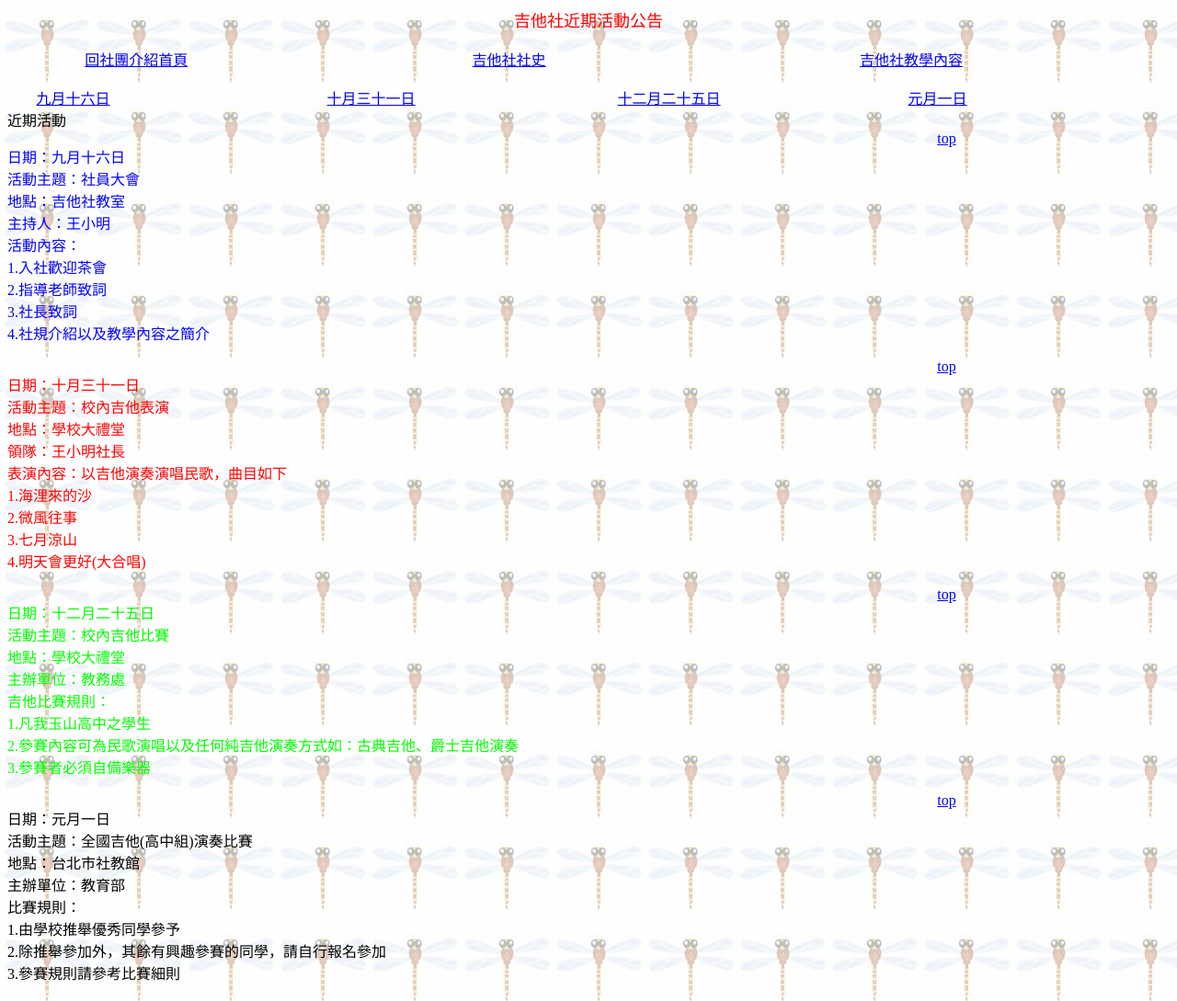
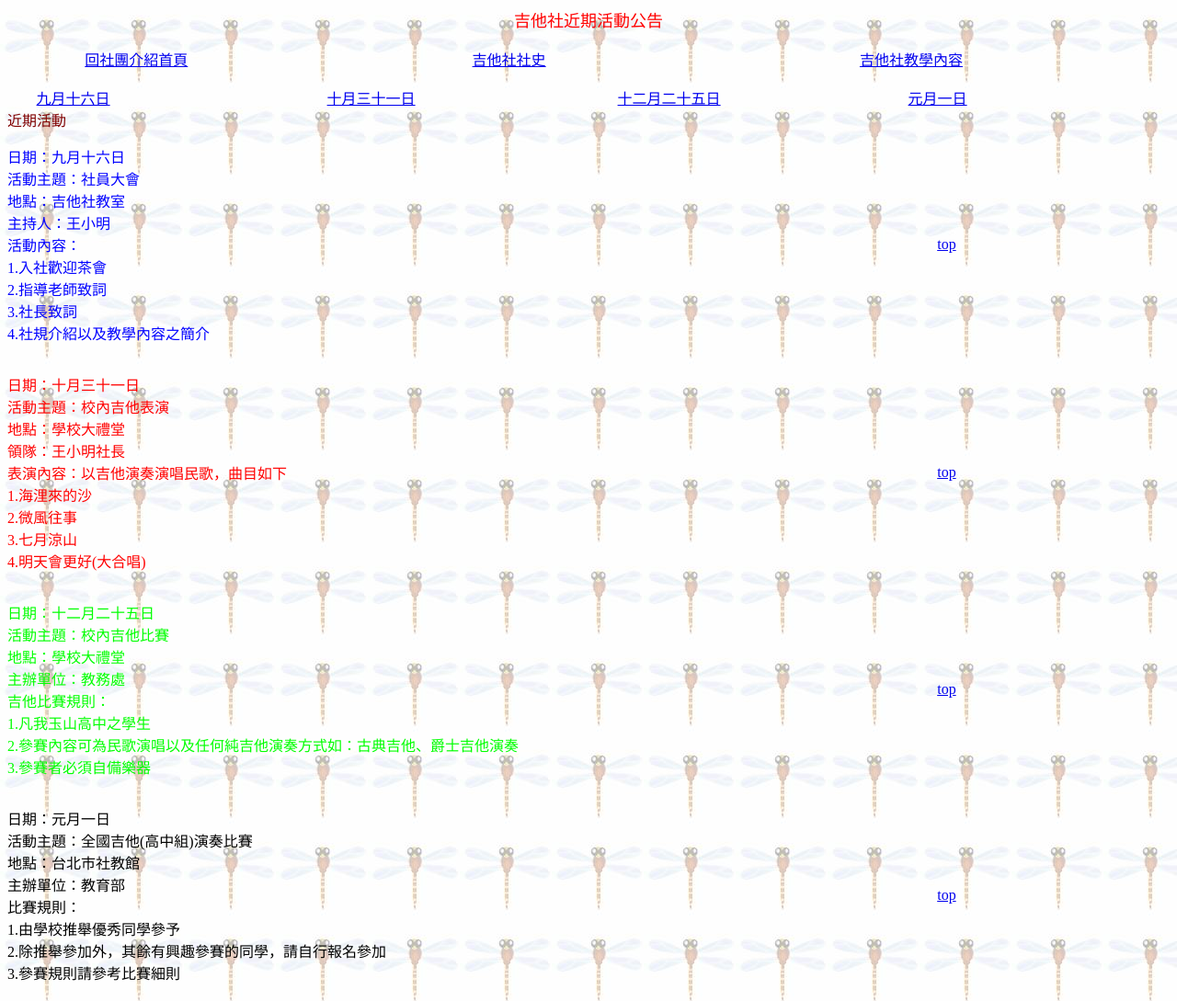
Before and after one commit to Lei112113/webc_pra01, a plain HTML site: page guitar_event.html in a window 1280 px wide. Shown: the top 1089 px of the page at 92% size. Drawn offline with Linux system fonts and the light colour scheme.

Commit message:
除排版錯誤

```diff
--- a/guitar_event.html
+++ b/guitar_event.html
@@ -29,9 +29,10 @@
         div {
             display: flex;
             flex-wrap: wrap;
+           align-items: center;
         }
 
-        div>span {
+       span {
             width: 100%;
             color: #800000;
         }
```
